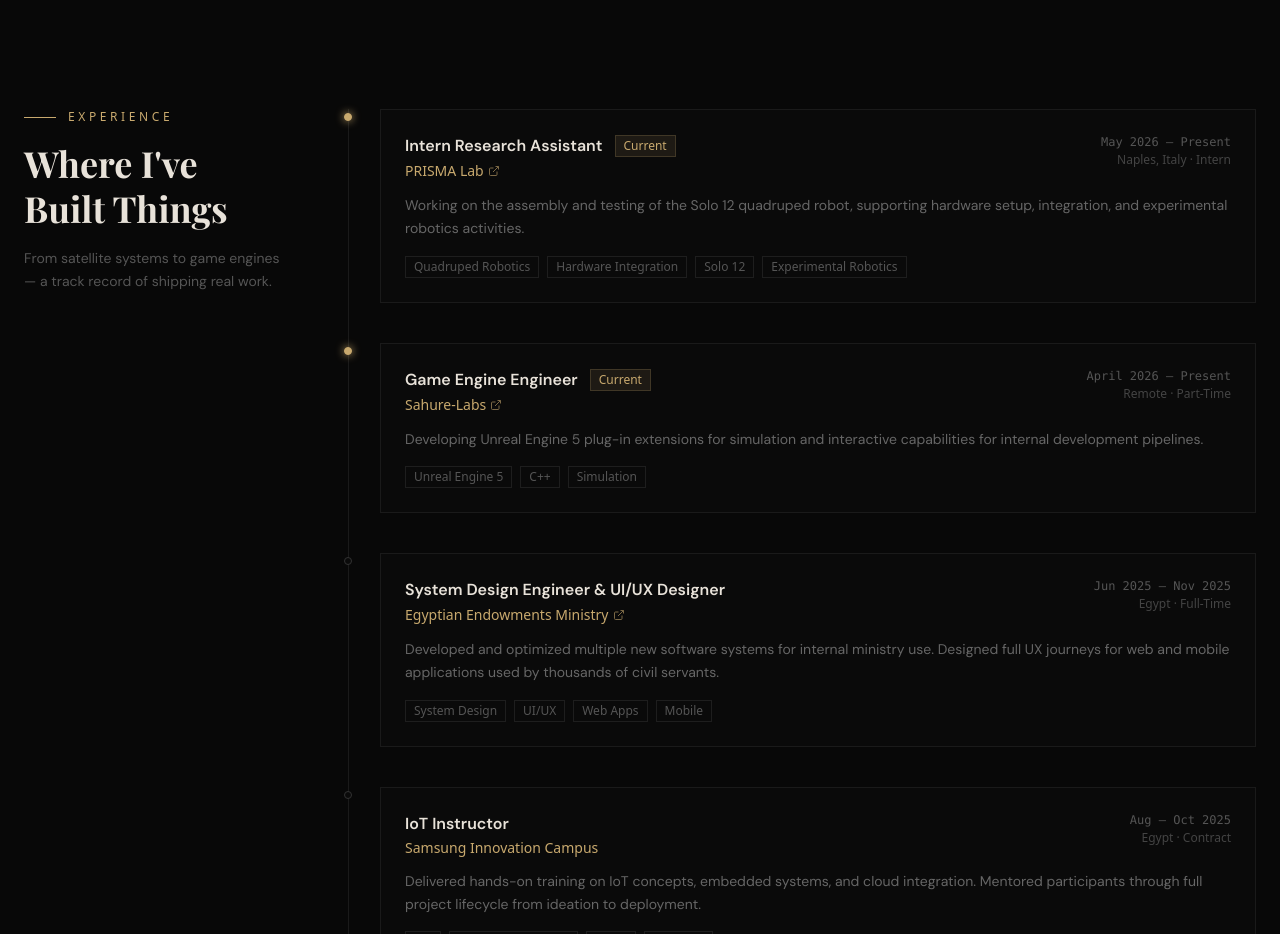
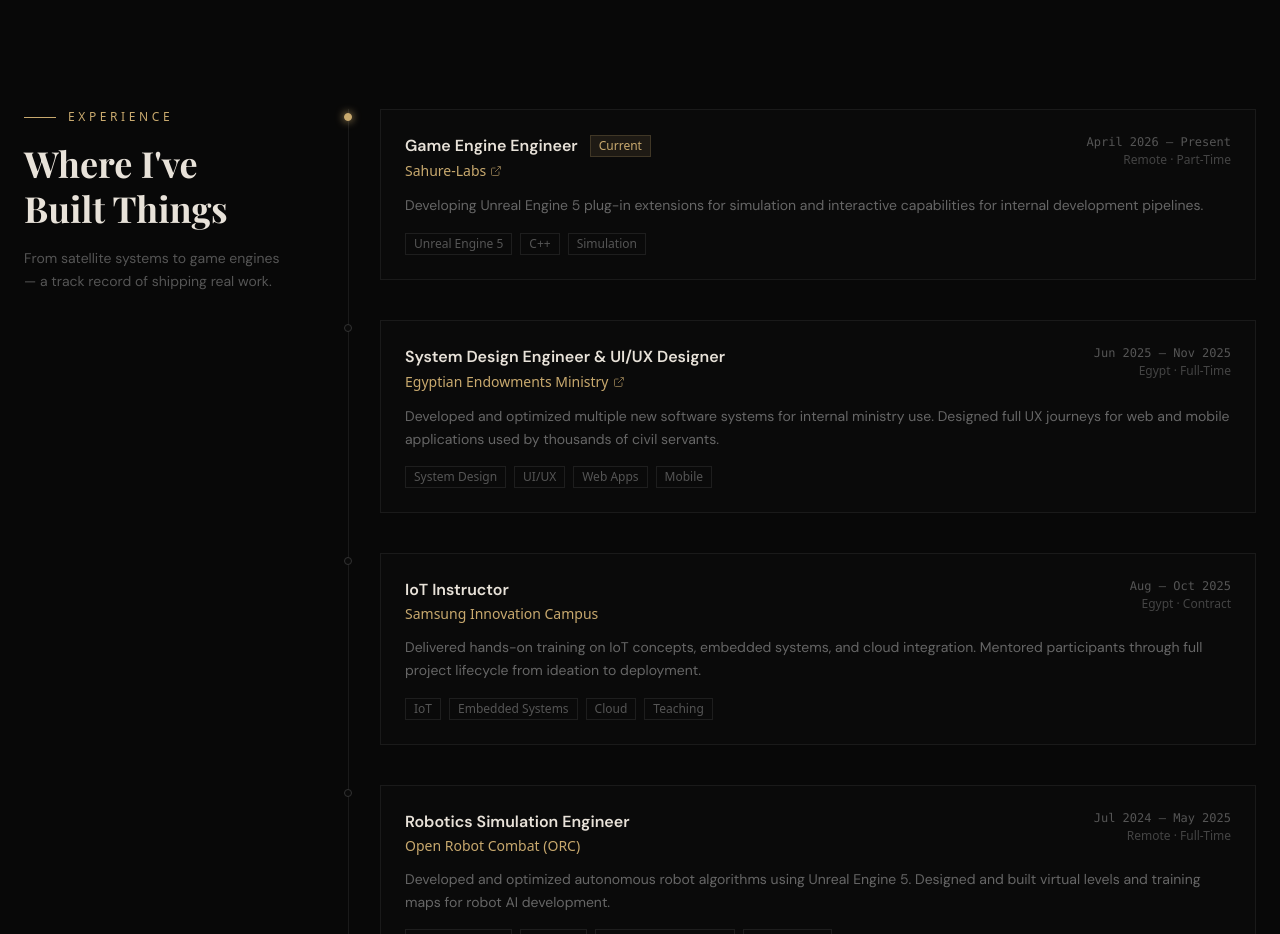
Before and after one commit to Eh-Elsayed/ehab-portfolio, a React (Vite) app: page / in a window 1280 px wide. Shown: the part 2240-3174 px from the top of the page. Built offline with nearby package versions, Linux system fonts and the light colour scheme.

Commit message:
Remove Intern Research Assistant experience
Removed the Intern Research Assistant entry from experiences.

```diff
--- a/src/components/Experience.tsx
+++ b/src/components/Experience.tsx
@@ -1,15 +1,4 @@
 const experiences = [
-  {
-    role: "Intern Research Assistant",
-    company: "PRISMA Lab",
-    companyUrl: "https://prisma.dieti.unina.it/",
-    type: "Intern",
-    period: "May 2026 – Present",
-    location: "Naples, Italy",
-    desc: "Working on the assembly and testing of the Solo 12 quadruped robot, supporting hardware setup, integration, and experimental robotics activities.",
-    tags: ["Quadruped Robotics", "Hardware Integration", "Solo 12", "Experimental Robotics"],
-    current: true,
-  },
   {
     role: "Game Engine Engineer",
     company: "Sahure-Labs",
```
